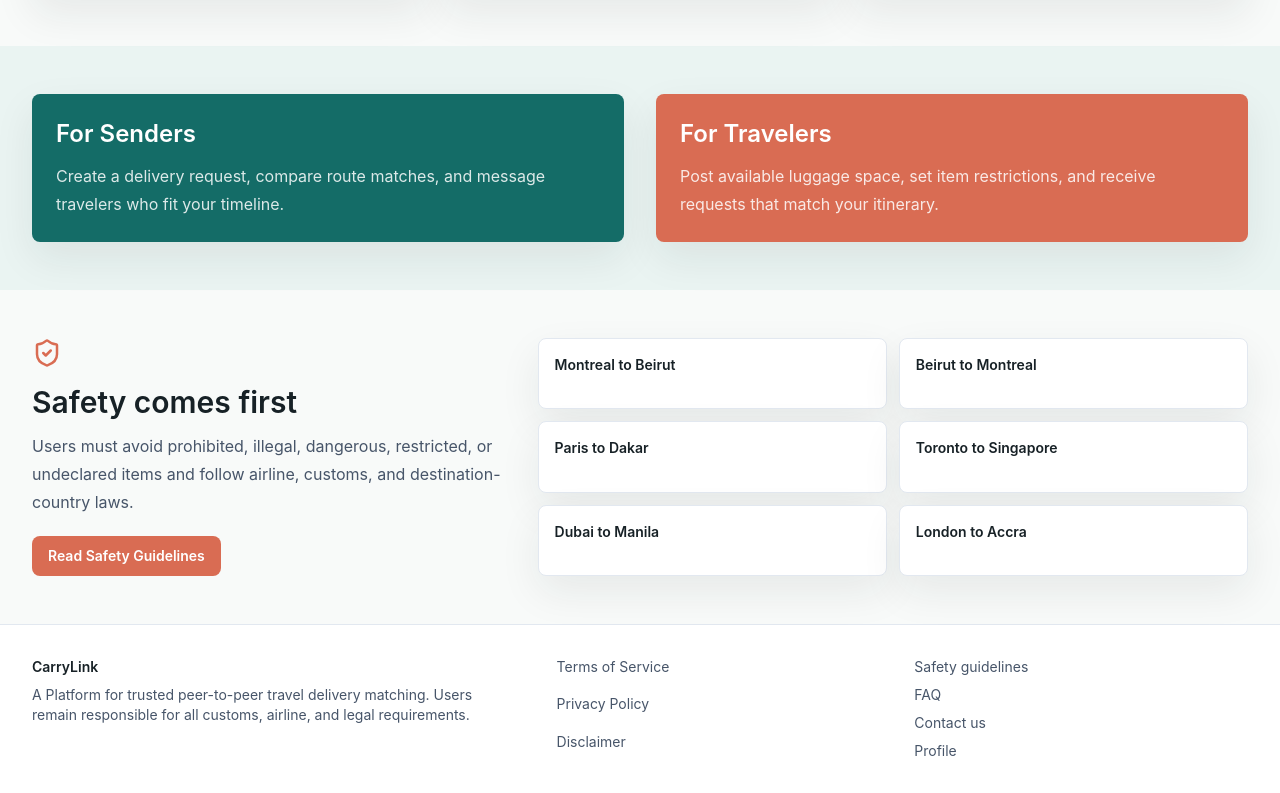
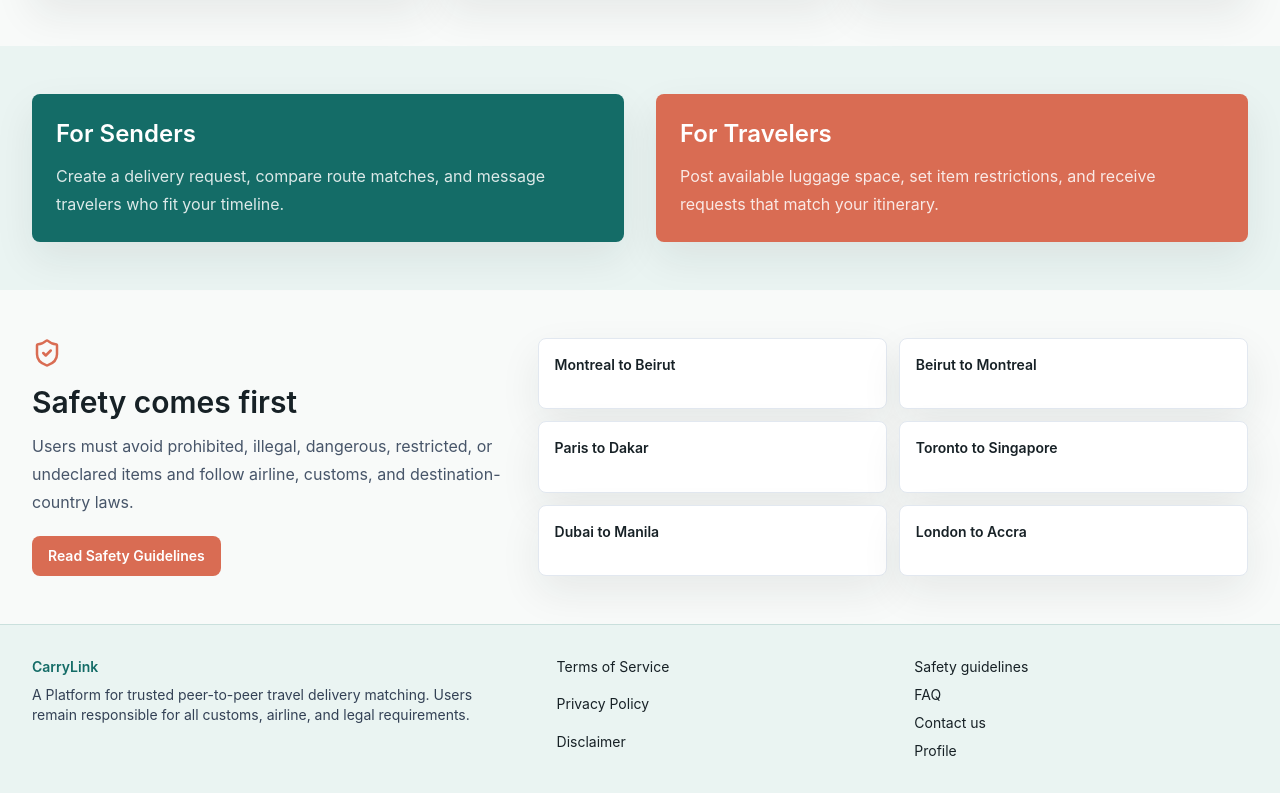
Before and after one commit to CarryLink450/CarryLink, a Next.js app: page / in a window 1280 px wide. Shown: the part 859-1652 px from the top of the page. Built offline with nearby package versions, Linux system fonts and the light colour scheme; no server answers; the database is empty.

Commit message:
Adjustment on footer

```diff
--- a/components/Footer.tsx
+++ b/components/Footer.tsx
@@ -3,20 +3,20 @@ import { brandName } from "@/lib/utils";
 
 export function Footer() {
   return (
-    <footer className="border-t border-slate-200 bg-white">
-      <div className="mx-auto grid max-w-7xl gap-6 px-4 py-8 text-sm text-slate-600 sm:px-6 md:grid-cols-[1.5fr_1fr_1fr] lg:px-8">
+    <footer className="border-t border-trust/15 bg-skywash">
+      <div className="mx-auto grid max-w-7xl gap-6 px-4 py-8 text-sm text-slate-700 sm:px-6 md:grid-cols-[1.5fr_1fr_1fr] lg:px-8">
         <div>
-          <p className="font-semibold text-ink">{brandName}</p>
+          <p className="font-semibold text-trust">{brandName}</p>
           <p className="mt-2 max-w-md">
             A Platform for trusted peer-to-peer travel delivery matching. Users remain responsible for all customs, airline, and legal requirements.
           </p>
         </div>
-        <div className="grid gap-2">
+        <div className="grid gap-2 text-ink">
           <Link href="/terms-of-service">Terms of Service</Link>
           <Link href="/privacy-policy">Privacy Policy</Link>
           <Link href="/disclaimer">Disclaimer</Link>
         </div>
-        <div className="grid gap-2">
+        <div className="grid gap-2 text-ink">
           <Link href="/safety">Safety guidelines</Link>
           <Link href="/faq">FAQ</Link>
           <Link href="/contact-us">Contact us</Link>
```
